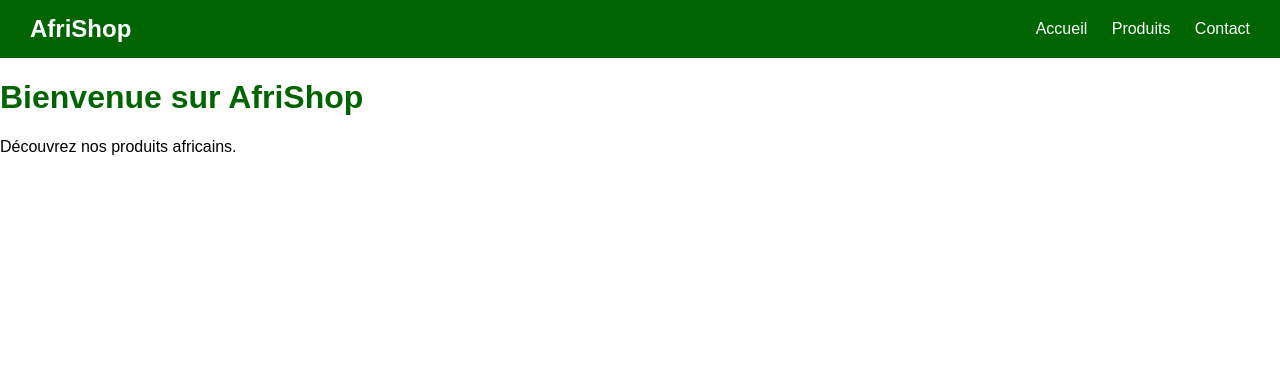
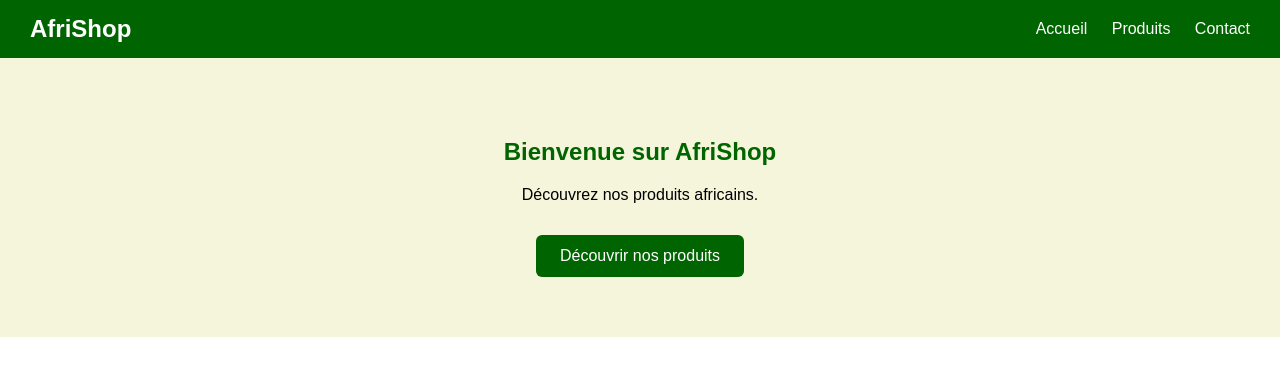
Before and after one commit to Njeba-Zilda/AfriShop, a plain HTML site: page index.html in a window 1280 px wide. Drawn offline with Linux system fonts and the light colour scheme.

Commit message:
feat: ajouter la section accueil

```diff
--- a/index.html
+++ b/index.html
@@ -16,7 +16,10 @@
     </nav>
   </header>
 
-  <h1>Bienvenue sur AfriShop</h1>
-  <p>Découvrez nos produits africains.</p>
+   <section id="accueil">
+    <h1>Bienvenue sur AfriShop</h1>
+    <p>Découvrez nos produits africains.</p>
+    <a href="#produits" class="bouton">Découvrir nos produits</a>
+  </section>
 </body>
 </html>
--- a/style.css
+++ b/style.css
@@ -10,3 +10,17 @@ header {
 .logo { color: white; font-size: 1.5rem; font-weight: bold; }
 nav a { color: white; text-decoration: none; margin-left: 20px; }
 nav a:hover { text-decoration: underline; }
+#accueil {
+  background-color: beige;
+  text-align: center;
+  padding: 60px 20px;
+}
+.bouton {
+  display: inline-block;
+  background-color: darkgreen;
+  color: white;
+  padding: 12px 24px;
+  border-radius: 6px;
+  text-decoration: none;
+  margin-top: 15px;
+}
```
